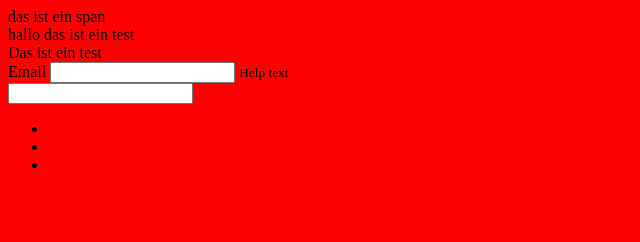
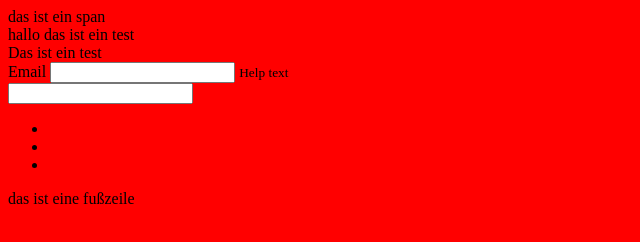
Before and after one commit to bjede/test, a plain HTML site: page index.html in a window 1280 px wide. Shown: the whole page, without its empty margins (0-640 px from the left). Drawn offline with Linux system fonts and the light colour scheme.

Commit message:
added footer

```diff
--- a/index.html
+++ b/index.html
@@ -26,6 +26,9 @@
         <li></li>
         <li></li>
     </ul>
+    <footer>
+        das ist eine fußzeile
+    </footer>
 </body>
 
 </html>
```
